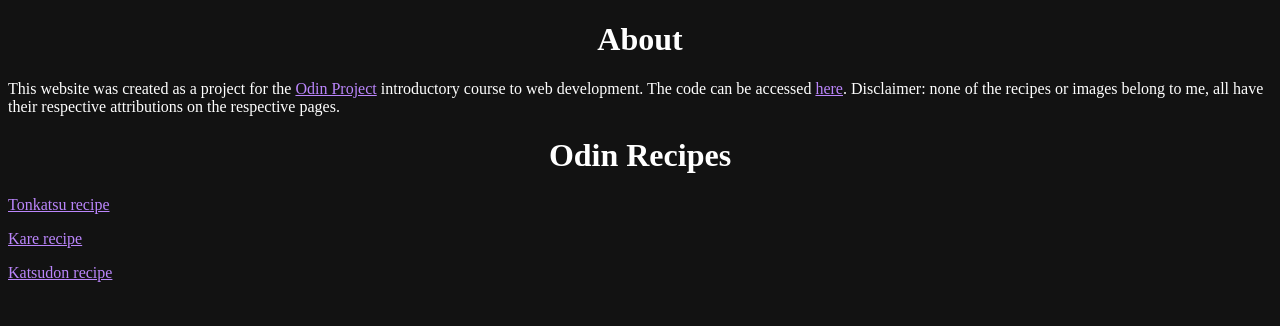
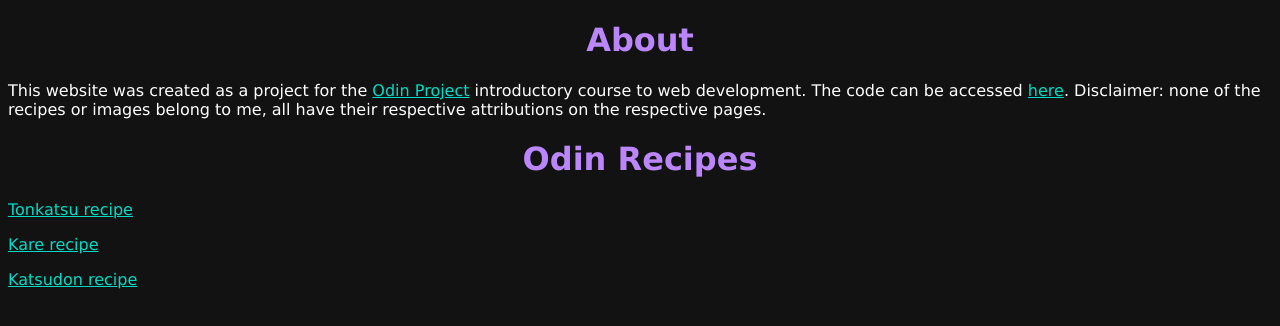
Before and after one commit to Arakruz/Odin-project-recipes, a plain HTML site: page index.html in a window 1280 px wide. Drawn offline with Linux system fonts and the light colour scheme.

Commit message:
Change font and color pallet

```diff
--- a/style.css
+++ b/style.css
@@ -1,9 +1,14 @@
 * {
     background-color: #121212;
     color: #FFFFFF;
+    font-family: Verdana, sans-serif;
 }
 
 a {
+    color: #03DAC5;
+}
+
+h1, h2 {
     color: #BB86FC;
 }
 
```
